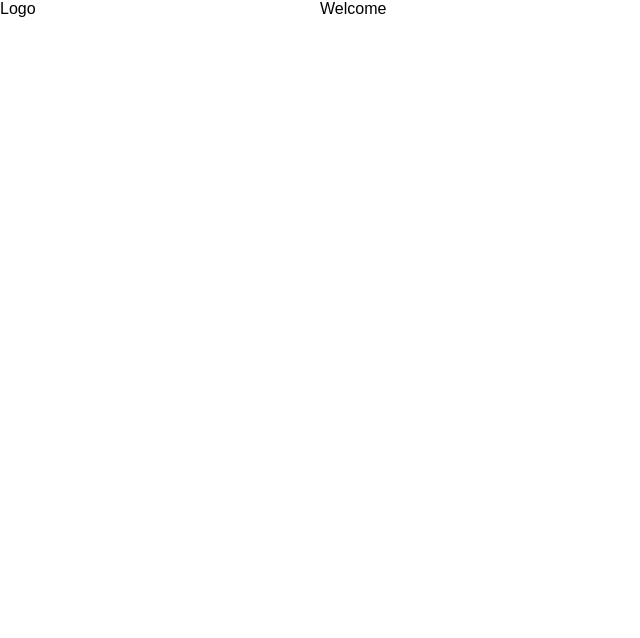
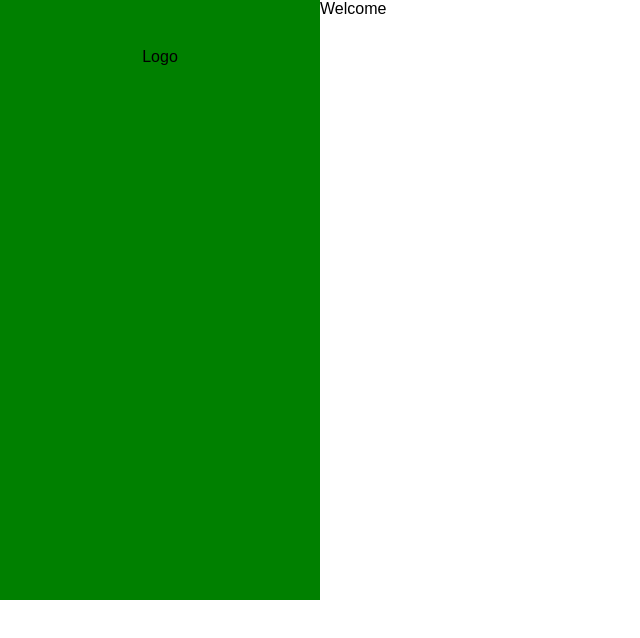
Before and after one commit to cthur/purecss_blog, a plain HTML site: page index.html in a window 1280 px wide. Shown: the whole page, without its empty margins (0-640 px from the left). Drawn offline with Linux system fonts and the light colour scheme.

Commit message:
Created styles.css and basic styling

```diff
--- a/index.html
+++ b/index.html
@@ -12,12 +12,16 @@
   <link rel="stylesheet" href="vendor/stylesheets/base-min.css">
   <!-- Pure CSS Responisive Grid Stylesheet -->
   <link rel="stylesheet" href="vendor/stylesheets/grids-responsive-min.css">
+
+  <link rel="stylesheet" href="stylesheets/styles.css">
 </head>
 <body>
 
 <div class="pure-g">
   <section class="sidebar pure-u-1 pure-u-md-1-4">
-    Logo
+    <header>
+      Logo
+    </header>
   </section>
 
   <main class="pure-u-1 pure-u-md-3-4">
--- /dev/null
+++ b/stylesheets/styles.css
@@ -0,0 +1,25 @@
+/*===================
+
+  Pure CSS Blog Styles
+
+  ===================*/
+
+/*-------------------
+  Siderbar
+  -------------------*/
+section {
+  background-color: green;
+  height: 600px;
+}
+
+header {
+  text-align: center;
+  top: auto;
+  margin: 3em auto;
+}
+
+/*-------------------
+  Main Content
+  -------------------*/
+
+/*-----Blog Posts----*/
```
